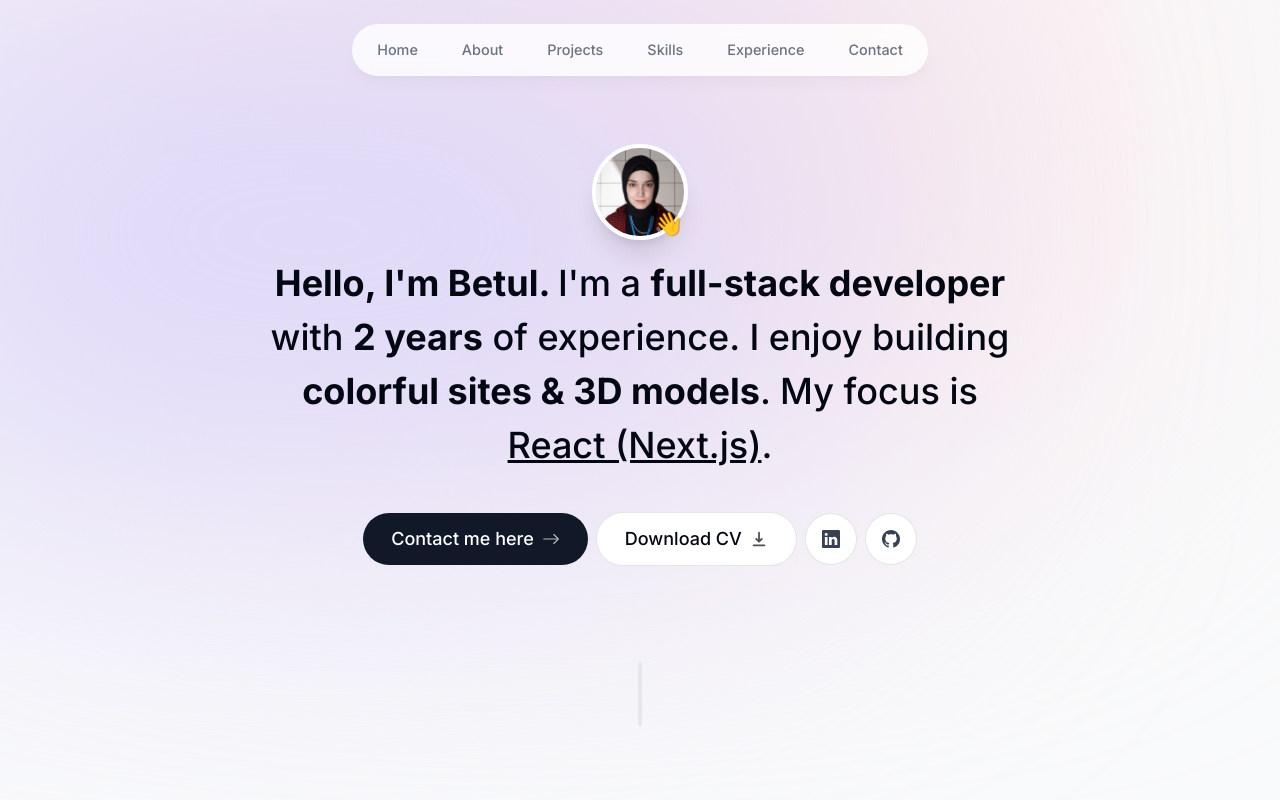
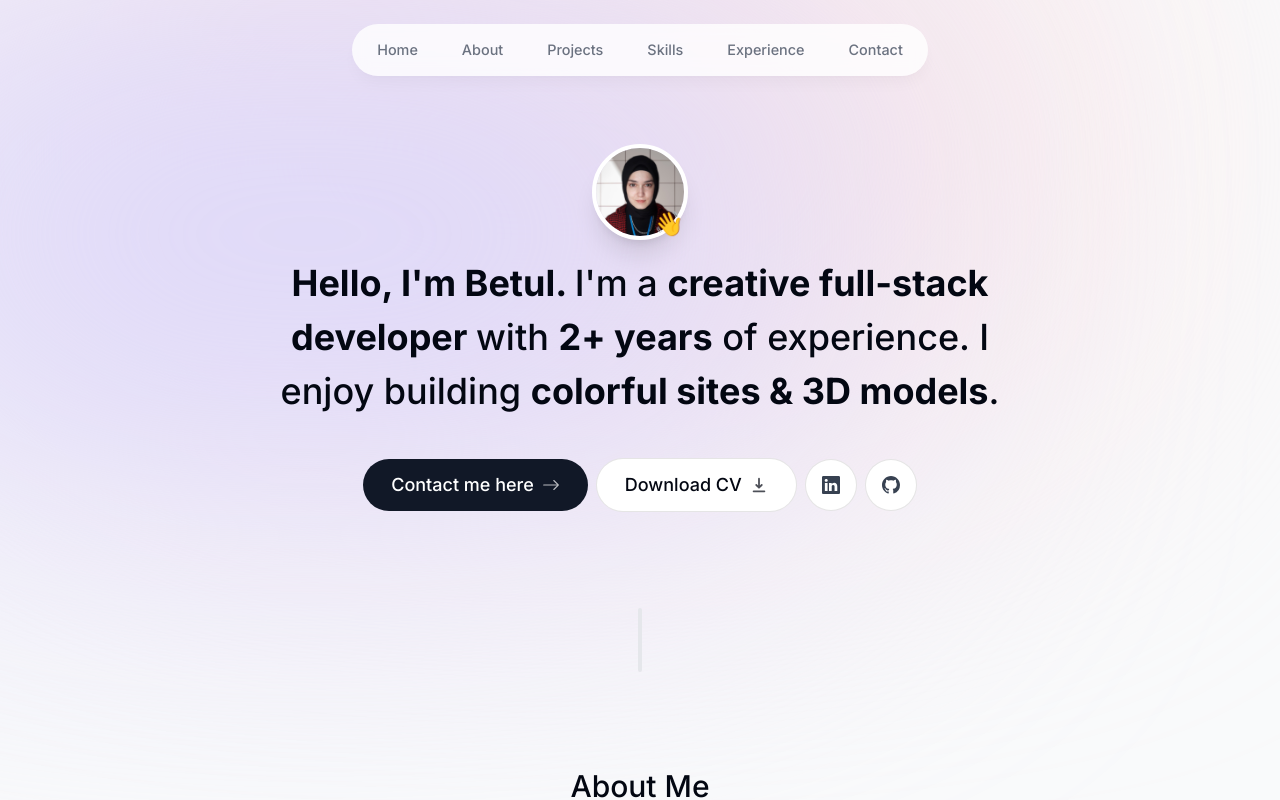
Before and after one commit to bbetulkaya/my-portfolio, a Next.js app: page / in a window 1280 px wide. Shown: the top 800 px of the page. Built offline with nearby package versions, Linux system fonts and the light colour scheme.

Commit message:
feat: create a about me section

```diff
--- a/components/Intro.tsx
+++ b/components/Intro.tsx
@@ -52,10 +52,9 @@ export default function Intro() {
         animate={{ opacity: 1, y: 0 }}
       >
         <span className="font-bold">Hello, I&apos;m Betul. </span>I&apos;m a{" "}
-        <span className="font-bold">full-stack developer </span>
-        with <span className="font-bold">2 years</span> of experience. I enjoy
+        <span className="font-bold">creative full-stack developer </span>
+        with <span className="font-bold">2+ years</span> of experience. I enjoy
         building <span className="font-bold">colorful sites & 3D models</span>.
-        My focus is <span className="underline">React (Next.js)</span>.
       </motion.p>
 
       <motion.div
```
